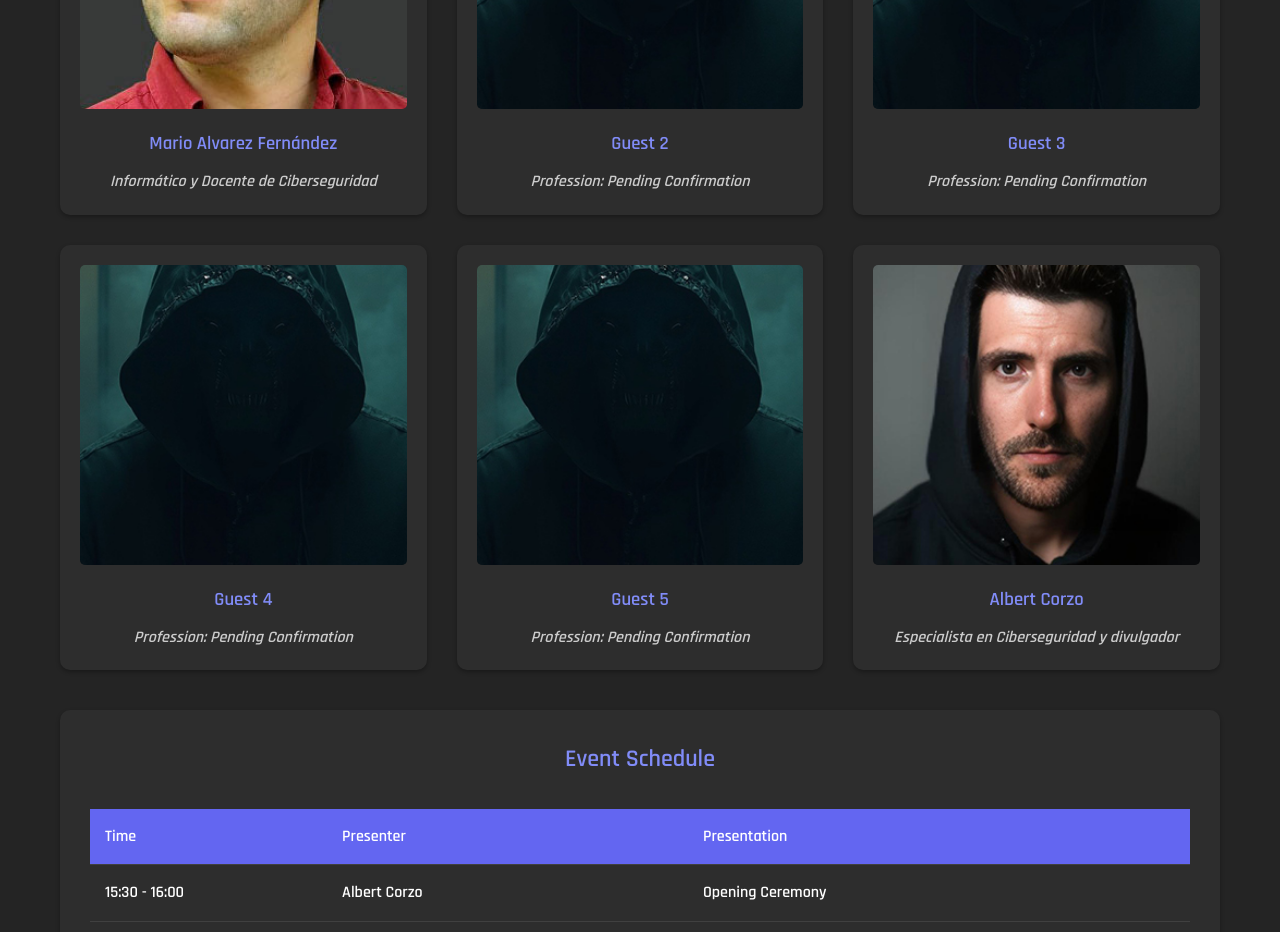
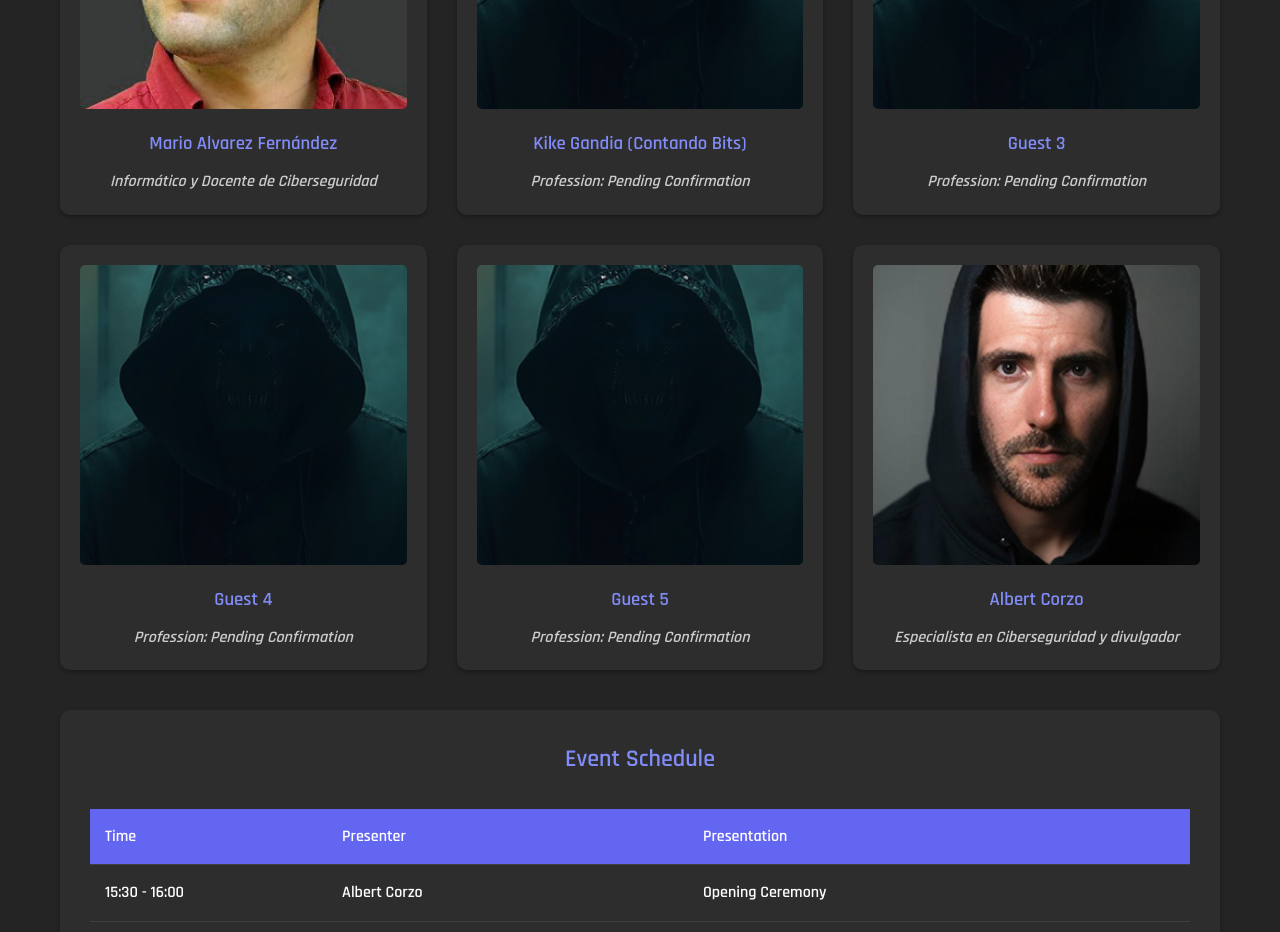
Before and after one commit to influencercon/home, a website built with Vite: page index.html in a window 1280 px wide. Shown: the part 1420-2352 px from the top of the page. Built offline with nearby package versions, Linux system fonts and the light colour scheme.

Commit message:
Update index.html

```diff
--- a/index.html
+++ b/index.html
@@ -66,9 +66,9 @@
                 </div>
                 <div class="guest-card">
                     <div class="guest-image">
-                        <img src="images/2.jpg" alt="Guest 2" loading="lazy">
+                        <img src="images/2.jpg" alt="Kike Gandia (Contando Bits)" loading="lazy">
                     </div>
-                    <h3><a href="https://lnk.bio/albertc" target="_blank">Guest 2</a></h3>
+                    <h3><a href="https://lnk.bio/albertc" target="_blank">Kike Gandia (Contando Bits)</a></h3>
                     <p class="profession">Profession: Pending Confirmation</p>
                 </div>
                 <div class="guest-card">
```
